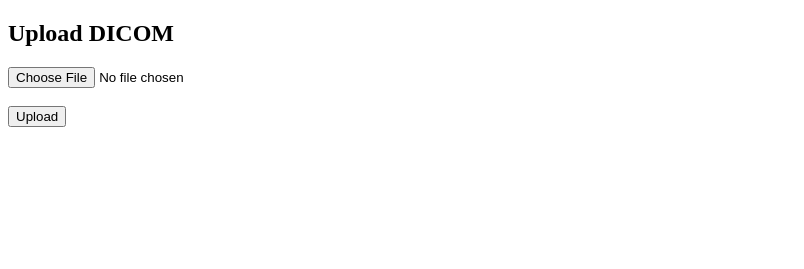
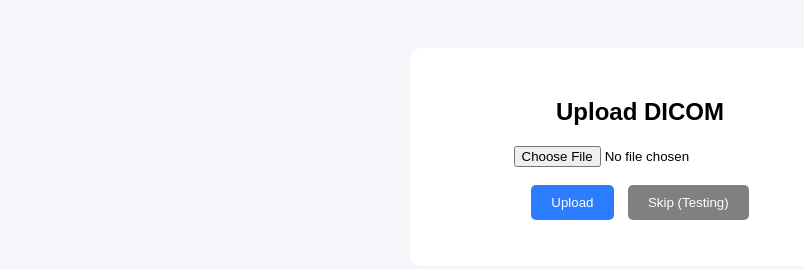
Before and after one commit to salma-afreen/tele-echo-pro, a plain HTML site: page upload.html in a window 1280 px wide. Shown: the whole page, without its empty margins (0-804 px from the left). Drawn offline with Linux system fonts and the light colour scheme.

Commit message:
Update upload.html

```diff
--- a/upload.html
+++ b/upload.html
@@ -2,17 +2,53 @@
 <html>
 <head>
   <title>Upload</title>
+
+  <style>
+    body {
+      font-family: Arial;
+      background: #f4f6f9;
+      padding: 40px;
+      text-align: center;
+    }
+
+    .box {
+      background: white;
+      padding: 30px;
+      border-radius: 10px;
+      width: 400px;
+      margin: auto;
+    }
+
+    button {
+      padding: 10px 20px;
+      background: #2b7cff;
+      color: white;
+      border: none;
+      border-radius: 5px;
+      cursor: pointer;
+    }
+
+    #msg {
+      margin-top: 15px;
+      font-weight: bold;
+    }
+  </style>
 </head>
 
 <body>
 
-<h2>Upload DICOM</h2>
+<div class="box">
 
-<input type="file" id="file"><br><br>
+  <h2>Upload DICOM</h2>
 
-<button onclick="upload()">Upload</button>
+  <input type="file" id="file"><br><br>
 
-<p id="msg"></p>
+  <button onclick="upload()">Upload</button>
+  <button onclick="skip()" style="background: gray; margin-left: 10px;">Skip (Testing)</button>
+
+  <p id="msg"></p>
+
+</div>
 
 <script>
 function upload() {
@@ -33,7 +69,18 @@ function upload() {
   document.getElementById("msg").innerText = "Upload complete";
 
   setTimeout(() => {
-    window.location.href = "report.html";
+    window.location.href = "viewer.html";
+  }, 1000);
+}
+
+// 🚀 TEST MODE (NO DICOM NEEDED)
+function skip() {
+  localStorage.setItem("uploaded", "test");
+
+  document.getElementById("msg").innerText = "Skipping upload (test mode)";
+
+  setTimeout(() => {
+    window.location.href = "viewer.html";
   }, 1000);
 }
 </script>
```
